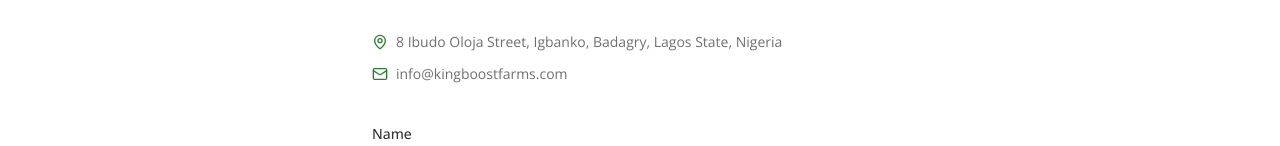
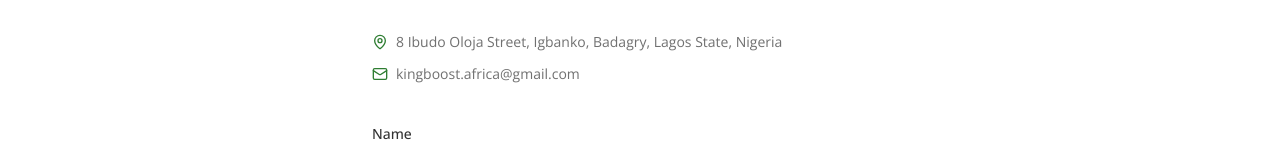
Before and after one commit to kingboostAfrica/kingboostafrica, a Next.js app: page /contact in a window 1280 px wide. Shown: the part 233-379 px from the top of the page. Built offline with nearby package versions, Linux system fonts and the light colour scheme.

Commit message:
Update contact email address to new Gmail

```diff
--- a/app/contact/page.tsx
+++ b/app/contact/page.tsx
@@ -51,8 +51,8 @@ export default function ContactPage() {
         </p>
         <p className="flex items-center gap-2">
           <Mail size={16} className="text-kb-green shrink-0" />
-          <a href="mailto:info@kingboostfarms.com" className="hover:text-kb-green">
-            info@kingboostfarms.com
+          <a href="mailto:kingboost.africa@gmail.com" className="hover:text-kb-green">
+            kingboost.africa@gmail.com
           </a>
         </p>
       </div>
```
